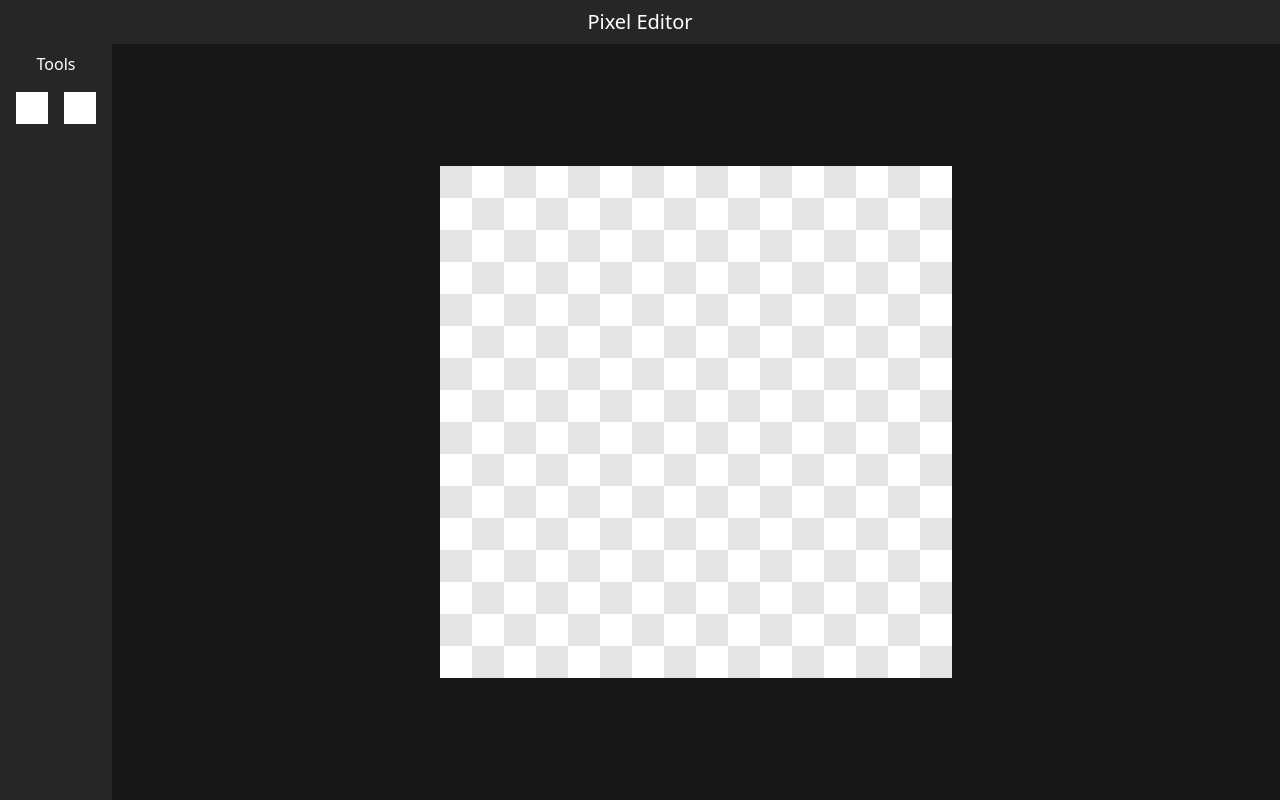
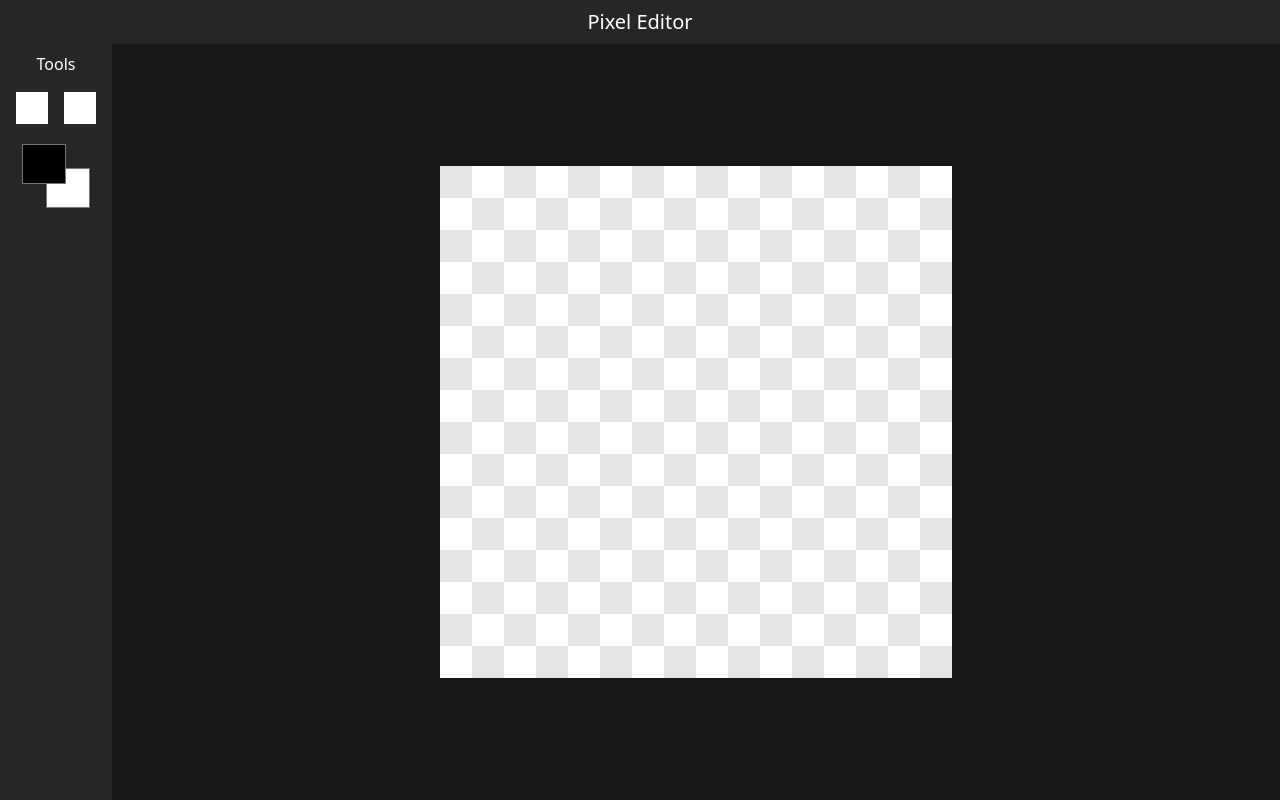
Before and after one commit to SamLeB1/pixesam, a React (Vite) app in the folder client/: page / in a window 1280 px wide. Built offline with nearby package versions, Linux system fonts and the light colour scheme.

Commit message:
added primary and secondary color

```diff
--- a/client/src/components/Canvas.tsx
+++ b/client/src/components/Canvas.tsx
@@ -1,5 +1,6 @@
 import { useEffect, useRef, useState } from "react";
 import { useEditorStore } from "../store/editorStore";
+import { hexToRgba } from "../utils/convertColor";
 
 const CANVAS_SIZE = 512;
 
@@ -9,11 +10,12 @@ type CanvasProps = {
 
 export default function Canvas({ gridSize }: CanvasProps) {
   const canvasRef = useRef<HTMLCanvasElement>(null);
+  const activeMouseButton = useRef<number>(null);
   const [pixelData, setPixelData] = useState<Uint8ClampedArray>(
     new Uint8ClampedArray(gridSize.x * gridSize.y * 4),
   );
   const [isDrawing, setIsDrawing] = useState(false);
-  const selectedTool = useEditorStore((state) => state.selectedTool);
+  const { selectedTool, primaryColor, secondaryColor } = useEditorStore();
 
   function drawCheckerboard(ctx: CanvasRenderingContext2D) {
     const pxSize = getPxSize();
@@ -35,6 +37,8 @@ export default function Canvas({ gridSize }: CanvasProps) {
   function handlePencilAction(
     e: React.MouseEvent<HTMLCanvasElement, MouseEvent>,
   ) {
+    if (activeMouseButton.current !== 0 && activeMouseButton.current !== 2)
+      return;
     const canvas = canvasRef.current;
     if (!canvas) return;
 
@@ -42,13 +46,17 @@ export default function Canvas({ gridSize }: CanvasProps) {
     const x = Math.floor((e.clientX - rect.left) / getPxSize());
     const y = Math.floor((e.clientY - rect.top) / getPxSize());
     const baseIndex = getIndex(x, y);
+    const [r, g, b, a] =
+      activeMouseButton.current === 0
+        ? hexToRgba(primaryColor)
+        : hexToRgba(secondaryColor);
 
     setPixelData((prevData) => {
       const newData = new Uint8ClampedArray(prevData);
-      newData[baseIndex] = 0;
-      newData[baseIndex + 1] = 0;
-      newData[baseIndex + 2] = 0;
-      newData[baseIndex + 3] = 255;
+      newData[baseIndex] = r;
+      newData[baseIndex + 1] = g;
+      newData[baseIndex + 2] = b;
+      newData[baseIndex + 3] = a;
       return newData;
     });
   }
@@ -56,6 +64,8 @@ export default function Canvas({ gridSize }: CanvasProps) {
   function handleEraserAction(
     e: React.MouseEvent<HTMLCanvasElement, MouseEvent>,
   ) {
+    if (activeMouseButton.current !== 0 && activeMouseButton.current !== 2)
+      return;
     const canvas = canvasRef.current;
     if (!canvas) return;
 
@@ -89,11 +99,13 @@ export default function Canvas({ gridSize }: CanvasProps) {
 
   function handleMouseDown(e: React.MouseEvent<HTMLCanvasElement, MouseEvent>) {
     setIsDrawing(true);
+    activeMouseButton.current = e.button;
     handleAction(e);
   }
 
   function handleMouseUp() {
     setIsDrawing(false);
+    activeMouseButton.current = null;
   }
 
   function handleMouseMove(e: React.MouseEvent<HTMLCanvasElement, MouseEvent>) {
@@ -146,6 +158,7 @@ export default function Canvas({ gridSize }: CanvasProps) {
       onMouseUp={handleMouseUp}
       onMouseMove={handleMouseMove}
       onMouseLeave={handleMouseUp}
+      onContextMenu={(e) => e.preventDefault()}
     ></canvas>
   );
 }
--- a/client/src/components/SideBarLeft.tsx
+++ b/client/src/components/SideBarLeft.tsx
@@ -1,11 +1,18 @@
 import { useEditorStore } from "../store/editorStore";
 
 export default function SideBarLeft() {
-  const selectTool = useEditorStore((state) => state.selectTool);
+  const {
+    primaryColor,
+    secondaryColor,
+    selectTool,
+    setPrimaryColor,
+    setSecondaryColor,
+  } = useEditorStore();
 
   return (
     <div className="bg-neutral-800 p-2">
       <h3 className="mb-2 text-center text-white select-none">Tools</h3>
+      <div className="mb-2">
         <button
           className="cursor-pointer p-2 hover:bg-neutral-600"
           type="button"
@@ -23,5 +30,24 @@ export default function SideBarLeft() {
           <div className="h-8 w-8 bg-white"></div>
         </button>
       </div>
+      <div className="relative mx-auto h-18 w-18">
+        <input
+          className="absolute top-0 left-0 z-1 h-2/3 w-2/3 cursor-pointer"
+          type="color"
+          id="color-primary"
+          title="Primary color - Left mouse button"
+          value={primaryColor}
+          onChange={(e) => setPrimaryColor(e.target.value)}
+        />
+        <input
+          className="absolute right-0 bottom-0 z-0 h-2/3 w-2/3 cursor-pointer"
+          type="color"
+          id="color-secondary"
+          title="Secondary color - Right mouse button"
+          value={secondaryColor}
+          onChange={(e) => setSecondaryColor(e.target.value)}
+        />
+      </div>
+    </div>
   );
 }
--- a/client/src/store/editorStore.ts
+++ b/client/src/store/editorStore.ts
@@ -4,10 +4,18 @@ type Tool = "pencil" | "eraser";
 
 type EditorState = {
   selectedTool: Tool;
+  primaryColor: string;
+  secondaryColor: string;
   selectTool: (tool: Tool) => void;
+  setPrimaryColor: (hex: string) => void;
+  setSecondaryColor: (hex: string) => void;
 };
 
 export const useEditorStore = create<EditorState>((set) => ({
   selectedTool: "pencil",
+  primaryColor: "#000000",
+  secondaryColor: "#ffffff",
   selectTool: (tool) => set({ selectedTool: tool }),
+  setPrimaryColor: (hex) => set({ primaryColor: hex }),
+  setSecondaryColor: (hex) => set({ secondaryColor: hex }),
 }));
--- /dev/null
+++ b/client/src/utils/convertColor.ts
@@ -0,0 +1,15 @@
+export function hexToRgba(hex: string) {
+  const cleanHex = hex.startsWith("#") ? hex.slice(1) : hex;
+  const r = parseInt(cleanHex.substring(0, 2), 16);
+  const g = parseInt(cleanHex.substring(2, 4), 16);
+  const b = parseInt(cleanHex.substring(4, 6), 16);
+  return new Uint8ClampedArray([r, g, b, 255]);
+}
+
+export function rgbaToHex(rgba: Uint8ClampedArray) {
+  const [r, g, b] = rgba;
+  const rHex = r.toString(16).padStart(2, "0");
+  const gHex = g.toString(16).padStart(2, "0");
+  const bHex = b.toString(16).padStart(2, "0");
+  return `#${rHex}${gHex}${bHex}`;
+}
```
Lines whose indentation alone changed are shown as unchanged.
